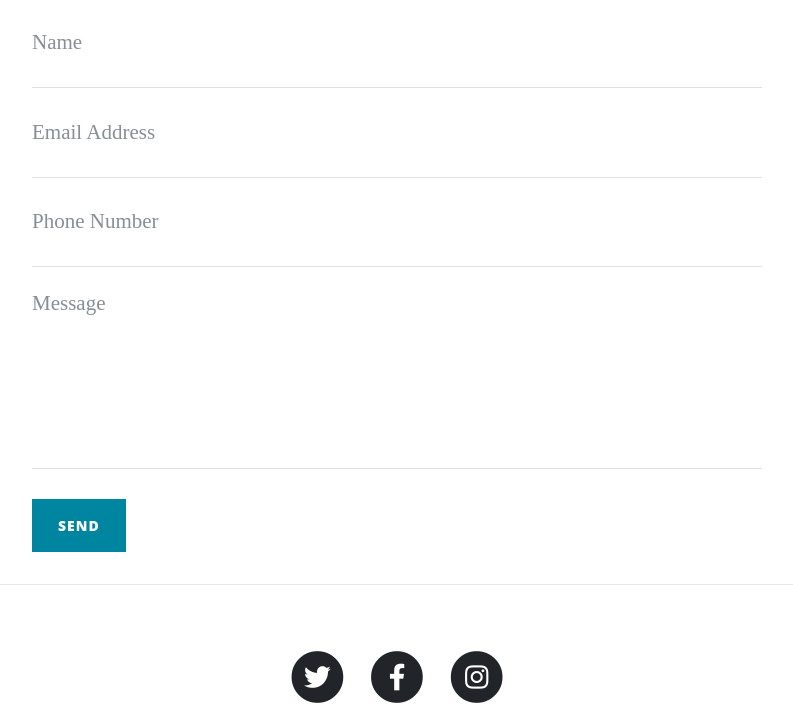
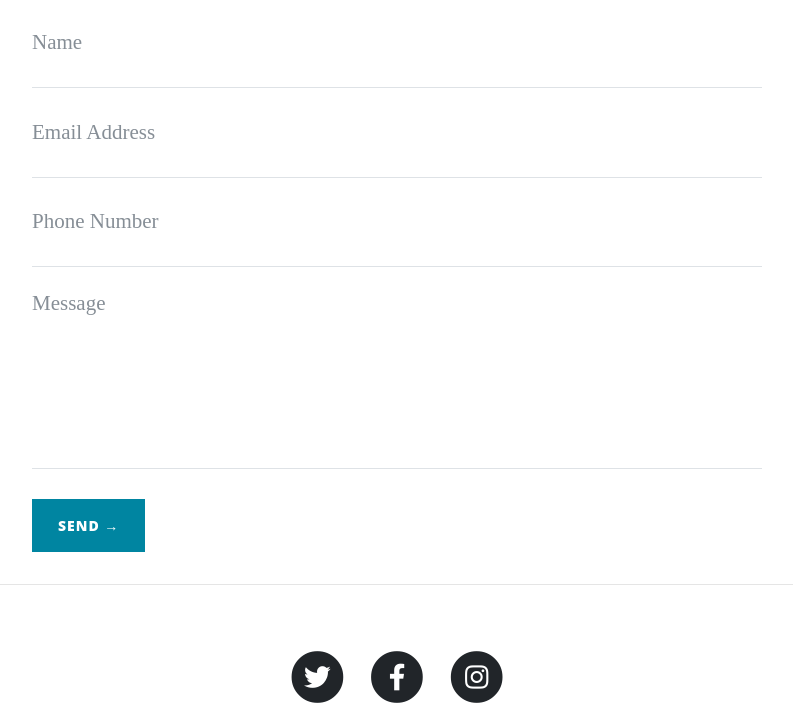
Before and after one commit to Spagettileg/thorin-and-dwarf-company, a Flask app: page /contact in a window 1280 px wide. Shown: the part 846-1553 px from the top of the page, without its empty margins (243-1036 px from the left). Run offline with Flask 2, Linux system fonts and the light colour scheme; some libraries are stand-ins or nearby versions.

Commit message:
Unicode &rarr; used to create an arrow for the send button.

```diff
--- a/templates/contact.html
+++ b/templates/contact.html
@@ -47,7 +47,7 @@
             <br>
             <div id="success"></div>
             <div class="form-group">
-                <button type="submit" class="btn btn-primary" id="sendMessageButton">Send</button>
+                <button type="submit" class="btn btn-primary" id="sendMessageButton">Send &rarr;</button>
             </div>
         </form>
     </div>
```
